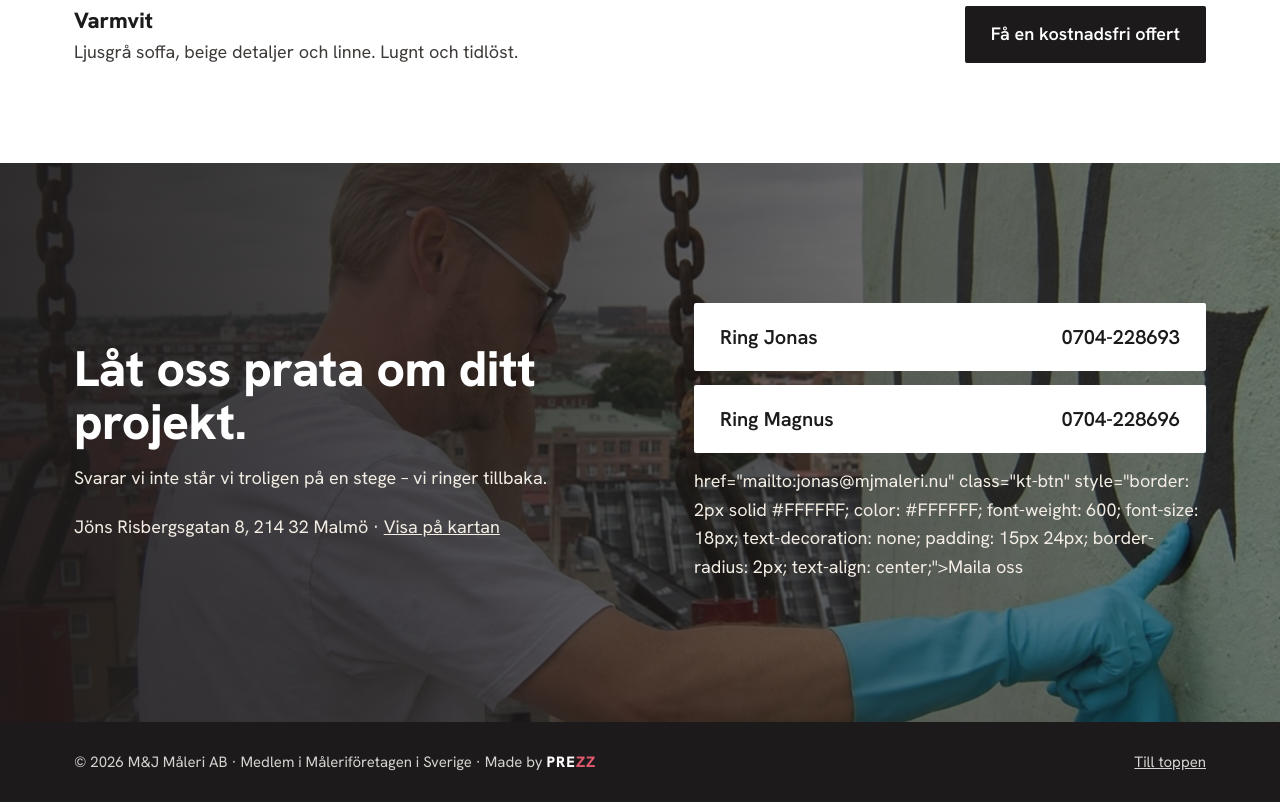
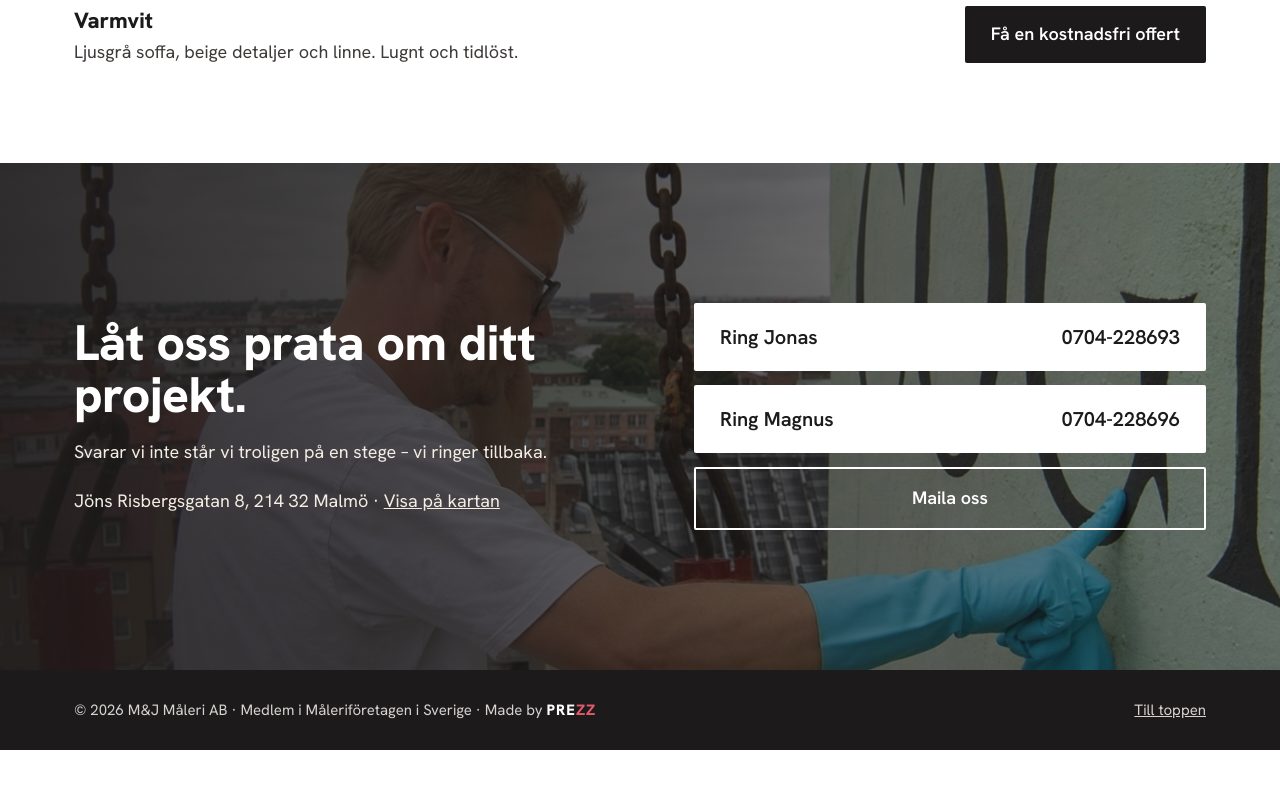
Before and after one commit to perezbuilds89/mj-maleri-, a plain HTML site: page index.html in a window 1280 px wide. Shown: the part 7105-7907 px from the top of the page. After the commit the page ends 7855 px from the top, so only its background shows below. Drawn offline with Linux system fonts and the light colour scheme.

Commit message:
Fix mailto link for contact button
fixa mejl länk

```diff
--- a/index.html
+++ b/index.html
@@ -255,7 +255,7 @@
 <div style="flex: 1 1 360px; min-width: 0; display: flex; flex-direction: column; gap: 14px;">
 <a href="tel:+46704228693" class="kt-btn" style="background: #FFFFFF; color: #1C1A1A; font-weight: 600; font-size: 20px; text-decoration: none; padding: 18px 26px; border-radius: 2px; display: flex; justify-content: space-between;"><span>Ring Jonas</span><span>0704-228693</span></a>
 <a href="tel:+46704228696" class="kt-btn" style="background: #FFFFFF; color: #1C1A1A; font-weight: 600; font-size: 20px; text-decoration: none; padding: 18px 26px; border-radius: 2px; display: flex; justify-content: space-between;"><span>Ring Magnus</span><span>0704-228696</span></a>
-href="mailto:jonas@mjmaleri.nu" class="kt-btn" style="border: 2px solid #FFFFFF; color: #FFFFFF; font-weight: 600; font-size: 18px; text-decoration: none; padding: 15px 24px; border-radius: 2px; text-align: center;">Maila oss</a>
+<a href="mailto:jonas@mjmaleri.nu" class="kt-btn" style="border: 2px solid #FFFFFF; color: #FFFFFF; font-weight: 600; font-size: 18px; text-decoration: none; padding: 15px 24px; border-radius: 2px; text-align: center;">Maila oss</a>
 </div>
 </div>
 </section>
```
